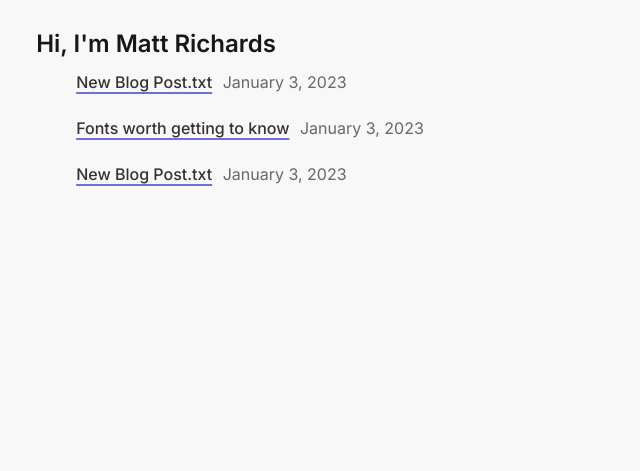
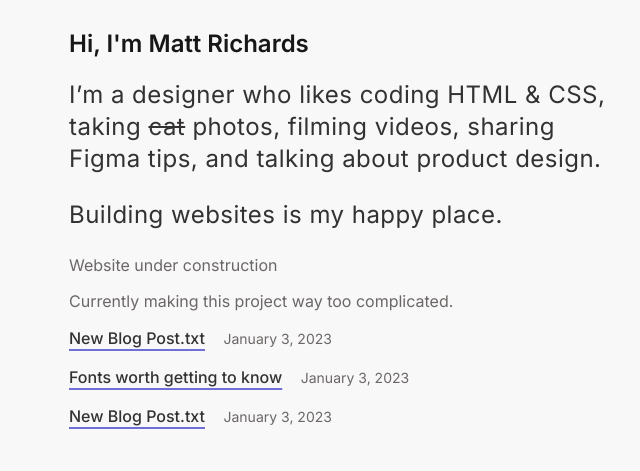
Before and after one commit to mattc0m/mattc0m-web, an Astro site in the folder astro-blog/: page / in a window 1280 px wide. Shown: the whole page, without its empty margins (301-941 px from the left). Built offline with nearby package versions, Linux system fonts and the light colour scheme; Astro itself is replaced by a stand-in of ours.

Commit message:
Added intro text to homepage, updates to some layout.

```diff
--- a/astro-blog/src/components/BlogListItem.astro
+++ b/astro-blog/src/components/BlogListItem.astro
@@ -26,6 +26,7 @@ li.blog {
 	padding: 0 0 24px;
 	list-style: none;
 	margin: 0;
+	padding: 0 0 16px;
 
 	a { text-decoration: none; }
 	.blog-title {
@@ -35,12 +36,13 @@ li.blog {
 		text-decoration: underline;
 		text-decoration-color: $secondary-color-accent;
 		text-decoration-thickness: 2px;
-		text-underline-offset: 0.25em;
+		text-underline-offset: 0.3em;
 	}
 	.blog-date {
 		color: $text-color-muted;
 		font-weight: normal;
-		margin-left: 6px;
+		margin-left: 1em;
+		font-size: 0.875em;
 	}
 }
 </style>
--- a/astro-blog/src/layouts/Layout.astro
+++ b/astro-blog/src/layouts/Layout.astro
@@ -28,6 +28,8 @@ import "@fontsource/inter/variable-full.css";
 	}
 	html {
 		font-family: InterVariable, Inter, Arial, system-ui, sans-serif;
+		-webkit-font-smoothing: auto;
+		-moz-osx-font-smoothing: auto;
 		background-color: #F8F8F8;
 		color: #171717;
 	}
--- a/astro-blog/src/pages/index.astro
+++ b/astro-blog/src/pages/index.astro
@@ -9,7 +9,12 @@ import TextBlockLarge from '../components/TextBlockLarge.astro';
 	<main>
 		<h1>Hi, I'm Matt Richards</h1>
 
-		<p></p>
+		<p class="intro">I’m a designer who likes coding HTML & CSS, taking <strike>cat</strike> photos, filming videos, sharing Figma tips, and talking about product design.</p>
+
+		<p class="intro">Building websites is my happy place.</p>
+
+		<p class="secondary">Website under construction</p>
+		<p class="secondary">Currently making this project way too complicated.</p>
 
 		<ul role="list" class="blog-list">
 			<BlogListItem
@@ -35,10 +40,11 @@ import TextBlockLarge from '../components/TextBlockLarge.astro';
 $text-color-primary: #333131;
 $text-color-muted: #6B6766;
 $secondary-color-accent: #716FD3;
+
 	main {
 		margin: auto;
 		padding: 1.5rem;
-		max-width: 60ch;
+		max-width: 540px;
 	}
 	h1 {
 		font-style: normal;
@@ -47,4 +53,15 @@ $secondary-color-accent: #716FD3;
 		line-height: 23px;
 		margin: 0;
 	}
+	ul { margin: 0; padding: 0; }
+	p.intro {
+		color: $text-color-primary;
+		font-style: normal;
+		font-weight: 400;
+		font-size: 24px;
+		line-height: 32px;
+		/* or 133% */
+		letter-spacing: 0.02em;
+	}
+	p.secondary { color: $text-color-muted; }
 </style>
```
